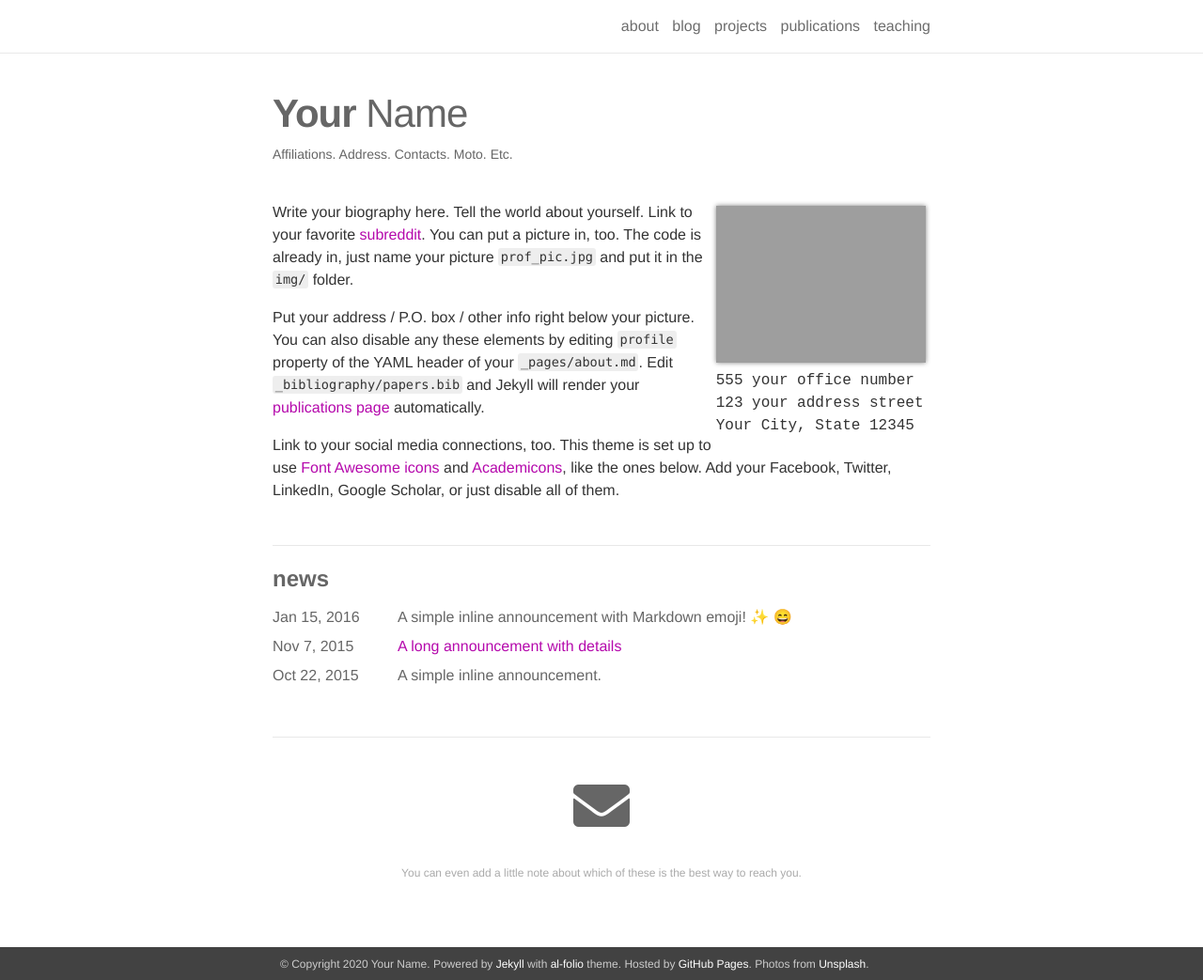
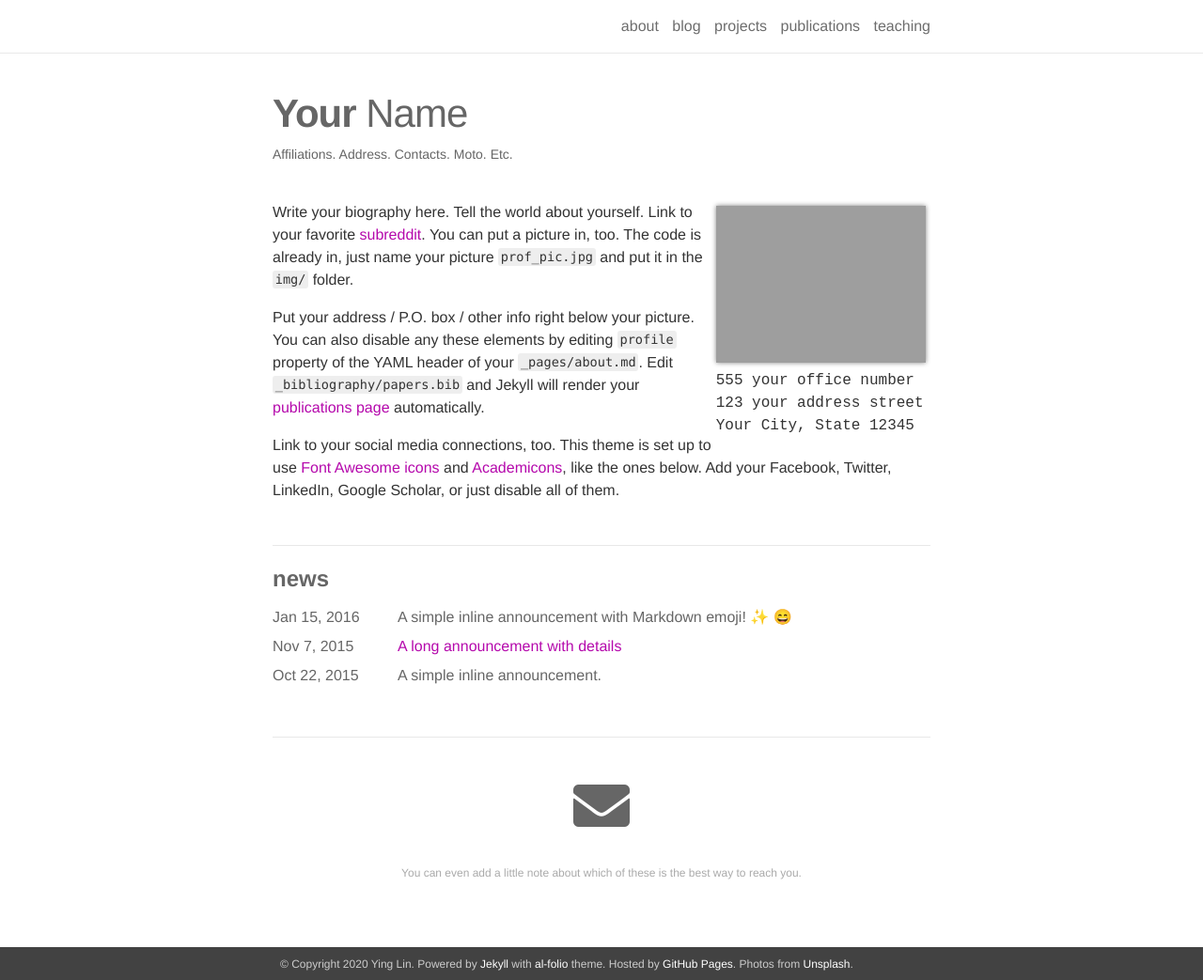
Before and after one commit to shines-lab/shines-lab.github.io, a Jekyll site: the page built from _pages/about.md, in a window 1280 px wide and 1043 px high. Shown: the whole window at 94% size. Built offline with Jekyll 4.4.1, drawn with Linux system fonts in a browser that asks for light colours; nearby versions of some CDN libraries; emoji names are drawn with the system emoji font.

Commit message:
Update _config.yml

```diff
--- a/_config.yml
+++ b/_config.yml
@@ -1,8 +1,8 @@
 # -----------------------------------------------------------------------------
 # Site settings
 # -----------------------------------------------------------------------------
-name: Your Name
-email: you@example.com
+name: Ying Lin
+email: ylin58@uh.edu
 description: > # this means to ignore newlines until "url:"
   A simple, whitespace theme for academics. Based on [*folio](https://github.com/bogoli/-folio) design.
 footer_text: >
@@ -10,7 +10,7 @@ footer_text: >
   Hosted by <a href="https://pages.github.com/" target="_blank">GitHub Pages</a>.
   Photos from <a href="https://unsplash.com" target="_blank">Unsplash</a>.
 
-url: # "https://shines-lab.github.io/" # the base hostname & protocol for your site
+url: "https://shines-lab.github.io/" # the base hostname & protocol for your site
 baseurl: # "" # the subpath of your site, e.g. /blog/
 last_updated: # leave blank if you don't want to display last updated
 
```
